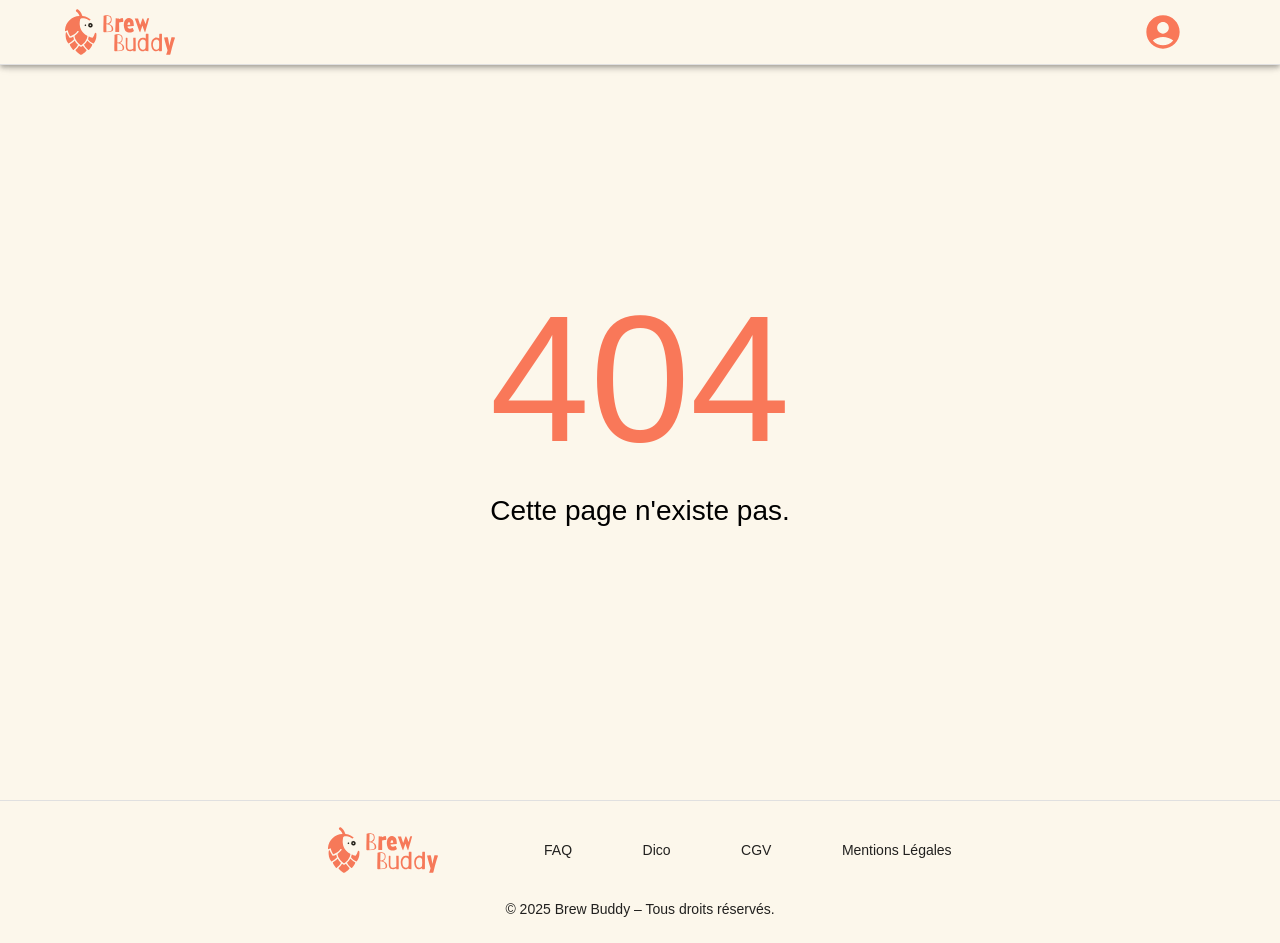
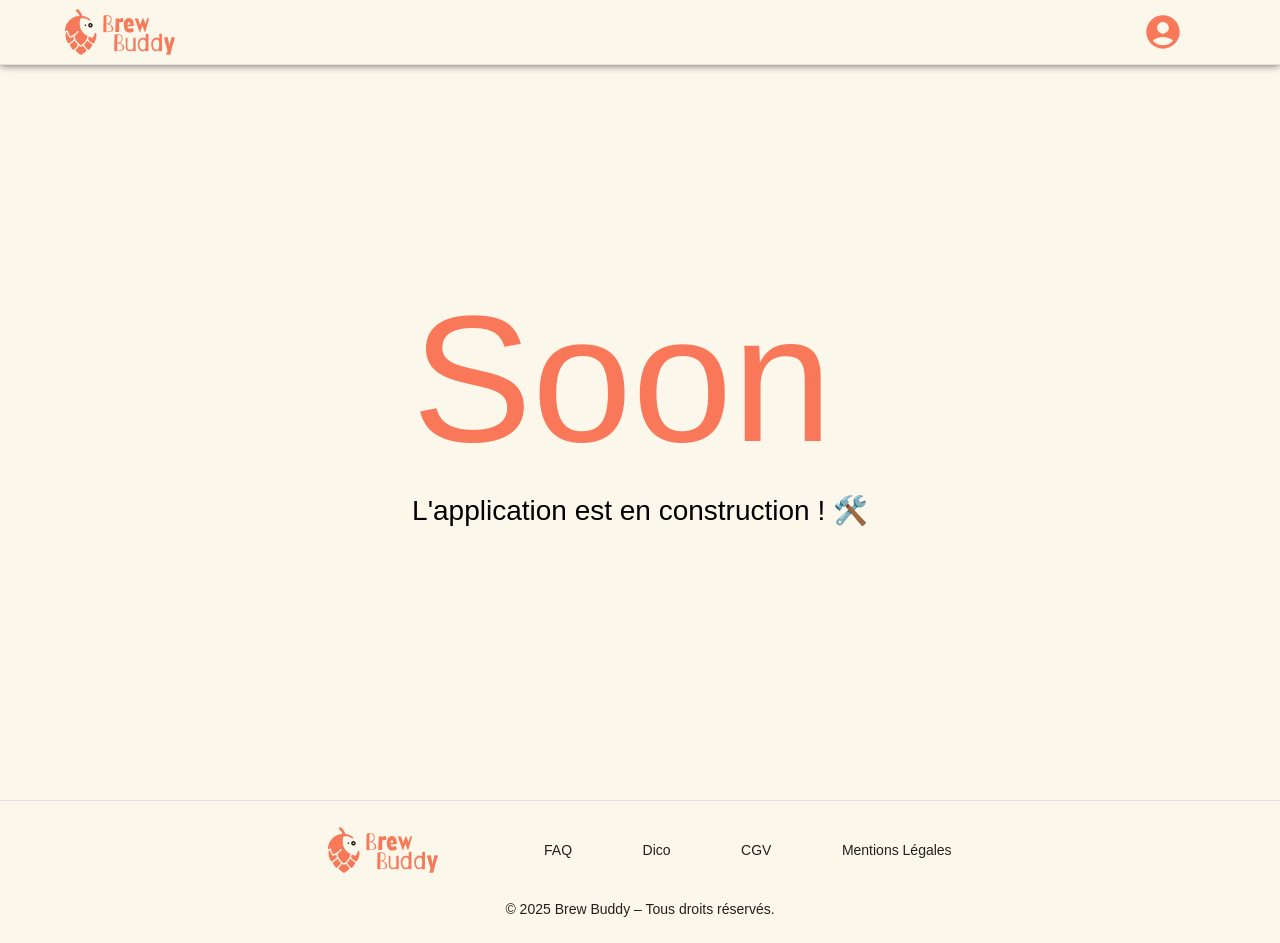
Before and after one commit to Chasmyr/BrewBuddy-Front, a React (Vite) app: page /application in a window 1280 px wide. Before the commit this address had no page. Built offline with nearby package versions, Linux system fonts and the light colour scheme.

Commit message:
feat/retour design

```diff
--- a/src/components/landing/CTA.tsx
+++ b/src/components/landing/CTA.tsx
@@ -45,6 +45,10 @@ const CTA = () => {
                             color: "#FFFBF2",
                             mr: 2,
                         }}
+                        onClick={() => {
+                            window.scrollTo(0, 0)
+                            navigate('/application')
+                        }}
                     >
                         Découvrir l'appplication
                     </Button>
--- a/src/pages/CguPage.tsx
+++ b/src/pages/CguPage.tsx
@@ -58,7 +58,6 @@ const CguPage: React.FC = () => {
                             },
                             borderRadius: 2,
                             mt: {xs: 0, sm: 12},
-                            boxShadow: 2
                         }}
                     >
                         <Typography variant="h3" gutterBottom>
--- a/src/pages/CgvPage.tsx
+++ b/src/pages/CgvPage.tsx
@@ -58,7 +58,6 @@ const CgvPage: React.FC = () => {
                             },
                             borderRadius: 2,
                             mt: {xs: 0, sm: 12},
-                            boxShadow: 2
                         }}
                     >
                         <Typography variant="h3" gutterBottom>
--- a/src/pages/DicoPage.tsx
+++ b/src/pages/DicoPage.tsx
@@ -74,7 +74,6 @@ const DicoPage: React.FC = () => {
                                 },
                                 borderRadius: 2,
                                 mt: {xs: 0, sm: 12},
-                                boxShadow: 2
                             }}
                         >
                             <Typography variant="h3" gutterBottom fontSize={{xs: "32px", md: "50px"}}>
--- a/src/pages/Faq.tsx
+++ b/src/pages/Faq.tsx
@@ -58,7 +58,6 @@ return (
                                 },
                                 borderRadius: 2,
                                 mt: {xs: 0, sm: 12},
-                                boxShadow: 2
                             }}
                         >
                             <Typography variant="h3" gutterBottom fontSize={{xs: "32px", md: "50px"}}>
--- a/src/pages/MobileApp.tsx
+++ b/src/pages/MobileApp.tsx
@@ -0,0 +1,38 @@
+import { Box, Typography } from "@mui/material"
+import Footer from "../layout/Footer"
+import Header from "../layout/Header"
+
+const MobileAppPage = () => {
+
+    return (
+        <>
+            <Header />
+                <Box sx={{
+                    bgcolor: "background.default",
+                    height: "100vh",
+                    display: "flex",
+                    justifyContent: "center",
+                    alignItems: "center"
+                }}>
+                    <Box
+                        sx={{
+                            display: "flex",
+                            flexDirection: "column",
+                            justifyContent: "center",
+                            alignContent: "center"
+                        }}
+                    >
+                        <Typography variant="h4" fontSize={180} color="primary.main">
+                            Soon
+                        </Typography>
+                        <Typography textAlign="center" fontSize={28}>
+                            L'application est en construction ! 🛠️
+                        </Typography>
+                    </Box>
+                </Box>
+            <Footer />
+        </>
+    )
+}
+
+export default MobileAppPage
--- a/src/routes/Router.tsx
+++ b/src/routes/Router.tsx
@@ -11,6 +11,7 @@ import FaqPage from "../pages/Faq"
 import DicoPage from "../pages/DicoPage"
 import CguPage from "../pages/CguPage"
 import CgvPage from "../pages/CgvPage"
+import MobileAppPage from "../pages/MobileApp"
 
 const AppRouter = () => {
 
@@ -27,6 +28,7 @@ const AppRouter = () => {
             <Route path="/dico" element={<DicoPage />} />
             <Route path="/cgu" element={<CguPage />} />
             <Route path="/cgv" element={<CgvPage />} />
+            <Route path="/application" element={<MobileAppPage />} />
             <Route path="*" element={<ErrorPage />} />
         </Routes>
     )
--- a/src/utils/lexiqueData.ts
+++ b/src/utils/lexiqueData.ts
@@ -86,7 +86,7 @@ export const lexiqueData = [
       ],
     },
     {
-      title: '5. Mesure & Contrôle',
+      title: '3. Mesure & Contrôle',
       entries: [
         {
           title: 'Densité',
@@ -111,7 +111,7 @@ export const lexiqueData = [
       ],
     },
     {
-      title: '6. Conditionnement & Finition',
+      title: '4. Conditionnement & Finition',
       entries: [
         {
           title: 'Soutirage',
@@ -136,7 +136,7 @@ export const lexiqueData = [
       ],
     },
     {
-      title: '7. Styles & Types de Bières',
+      title: '5. Styles & Types de Bières',
       entries: [
         {
           title: 'Ale',
@@ -181,7 +181,7 @@ export const lexiqueData = [
       ],
     },
     {
-      title: '8. Généralités & Autres',
+      title: '6. Généralités & Autres',
       entries: [
         {
           title: 'Brassin',
--- a/src/utils/teamData.ts
+++ b/src/utils/teamData.ts
@@ -1,7 +1,7 @@
 export const team = [
   {
     name: 'Yannick Graffi',
-    role: 'Fondateur & CEO',
+    role: 'CEO',
     description: `Brasseur depuis 6 ans, membre du CRAB à Rennes, Yannick cultive rigueur et esprit communautaire.`,
   },
   {
--- a/src/utils/tooltipContent.ts
+++ b/src/utils/tooltipContent.ts
@@ -4,5 +4,5 @@ export const boilingIngredientToolTipContent = "Il s'agit des ingrédients à aj
 export const postBoilingTooltipContent = "Ajout d'ingrédients après l'ébullition, hors du feu, pour préserver les arômes."
 export const multiPalierTooltipContent = "Méthode où la température de brassage change par étapes, pour une meilleure extraction des sucres et contrôler le profil aromatique de la bière."
 export const mashoutTooltipContent = "Dernière étape, facultative, de l'empâtage : on chauffe le mélange entre 75°C et 77°C pour stopper l’activité enzymatique et améliorer la « fermentabilité » du moût."
-export const fermentationIngredientToolTipContent = "Test fermentation"
+export const fermentationIngredientToolTipContent = "Levures* : Souche(s) utilisé(es) pour la fermentation de la bière\nSucre* : Ingrédient qui servira au resucrage\nHoublons : Les houblons ajoutés ici servent au dry-hoping. Il s’agit d’une méthode pour récupérer les arômes du houblon"
 export const fermentationIngredientDiversTooltipContent = "Test Divers"
```
